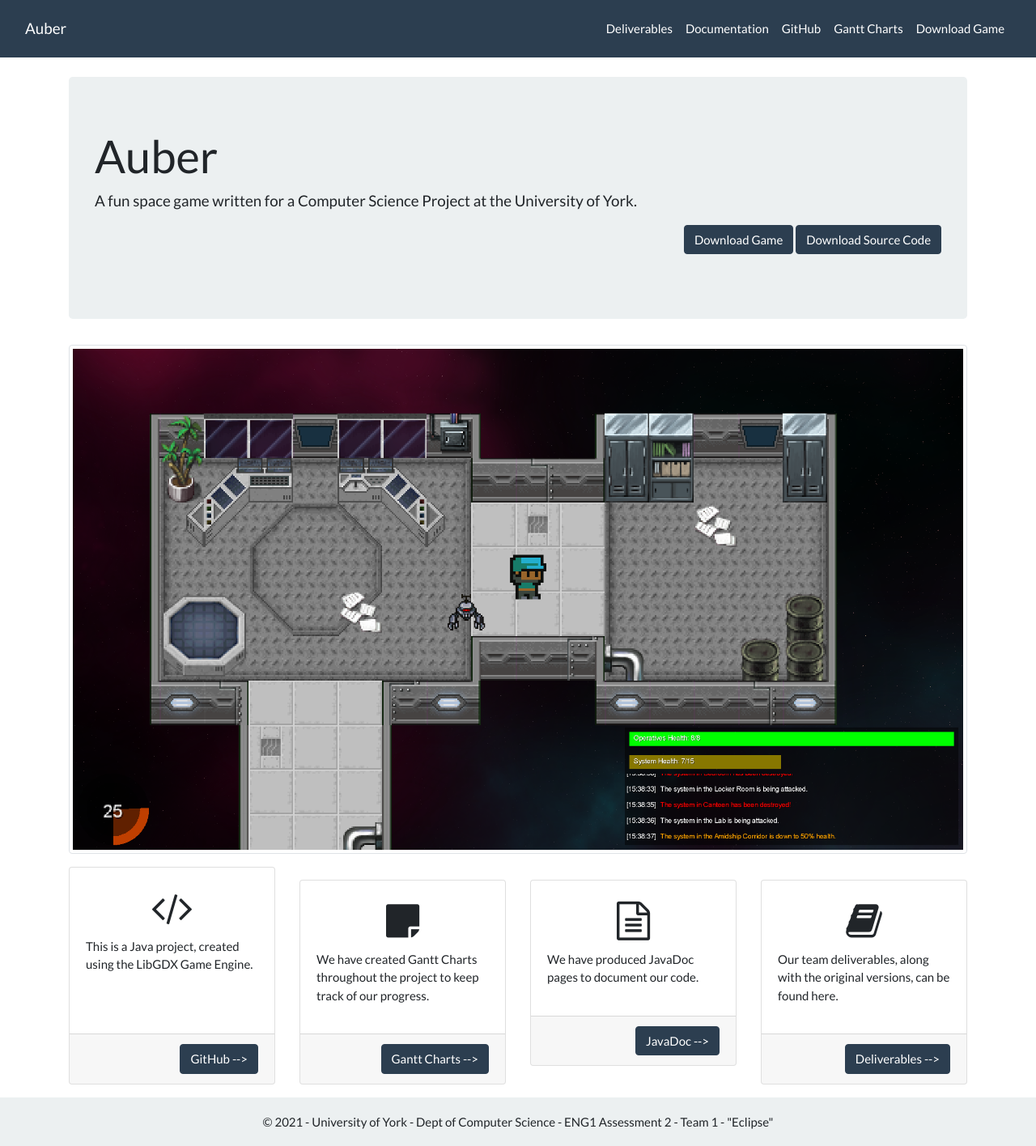
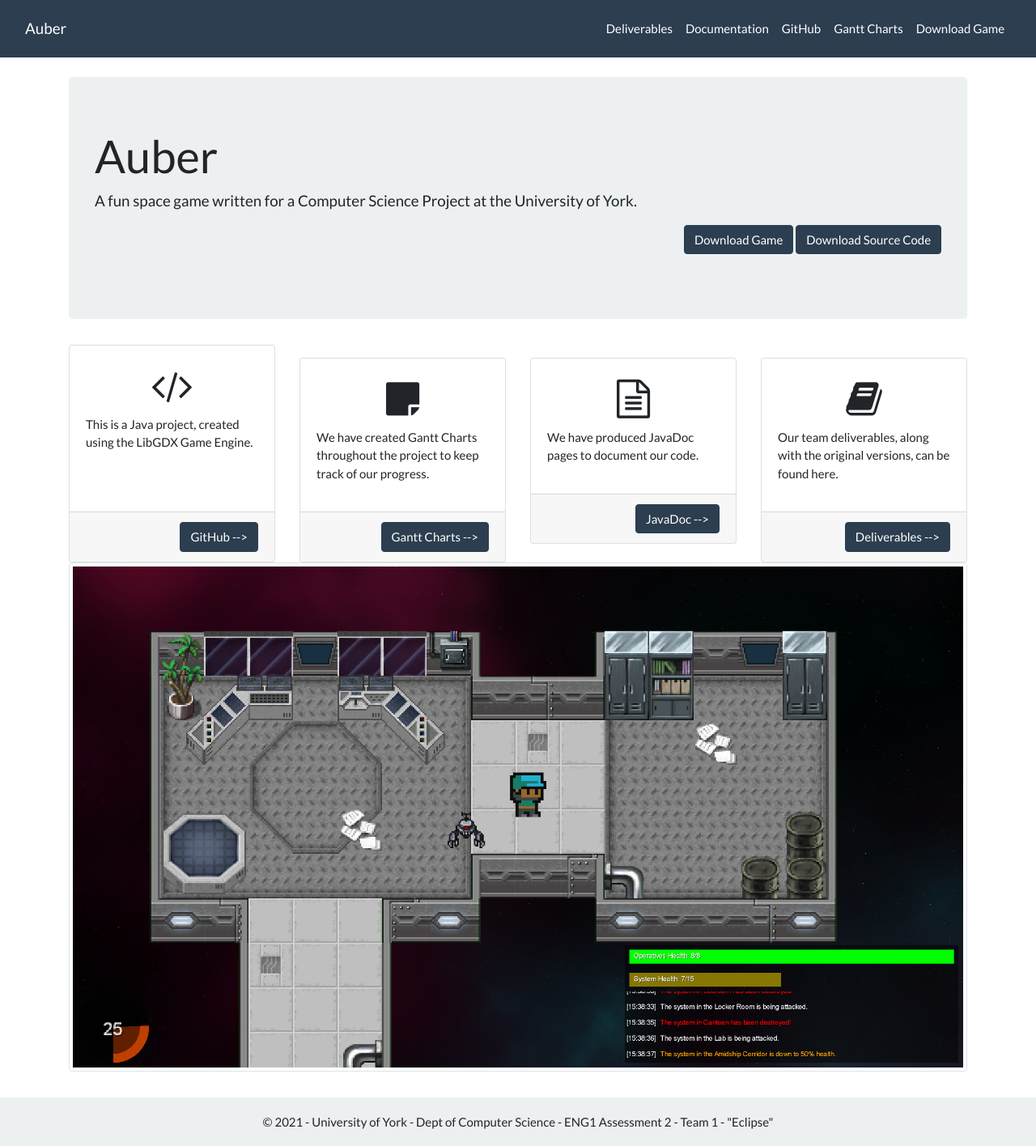
Before and after one commit to ENG1-Eclipse/website2, a Jekyll site: the page built from index.html, in a window 1280 px wide. Shown: the whole page at 81% size. Built offline with Jekyll 4.4.1, drawn with Linux system fonts in a browser that asks for light colours; nearby versions of some CDN libraries.

Commit message:
Change Home Page Layout

```diff
--- a/index.html
+++ b/index.html
@@ -11,7 +11,7 @@
       <a href="https://github.com/ENG1-Eclipse/Team1-Game2" class="btn btn-primary">Download Source Code</a>
     </p>
 </div>
-<img src="/website2/assets/images/screenshot.png"  class="img-thumbnail mb-3" />
+
 
 <div class="row">
 
@@ -77,3 +77,4 @@
   </div>
 
 </div>
+<img src="/website2/assets/images/screenshot.png"  class="img-thumbnail mb-3" />
```
